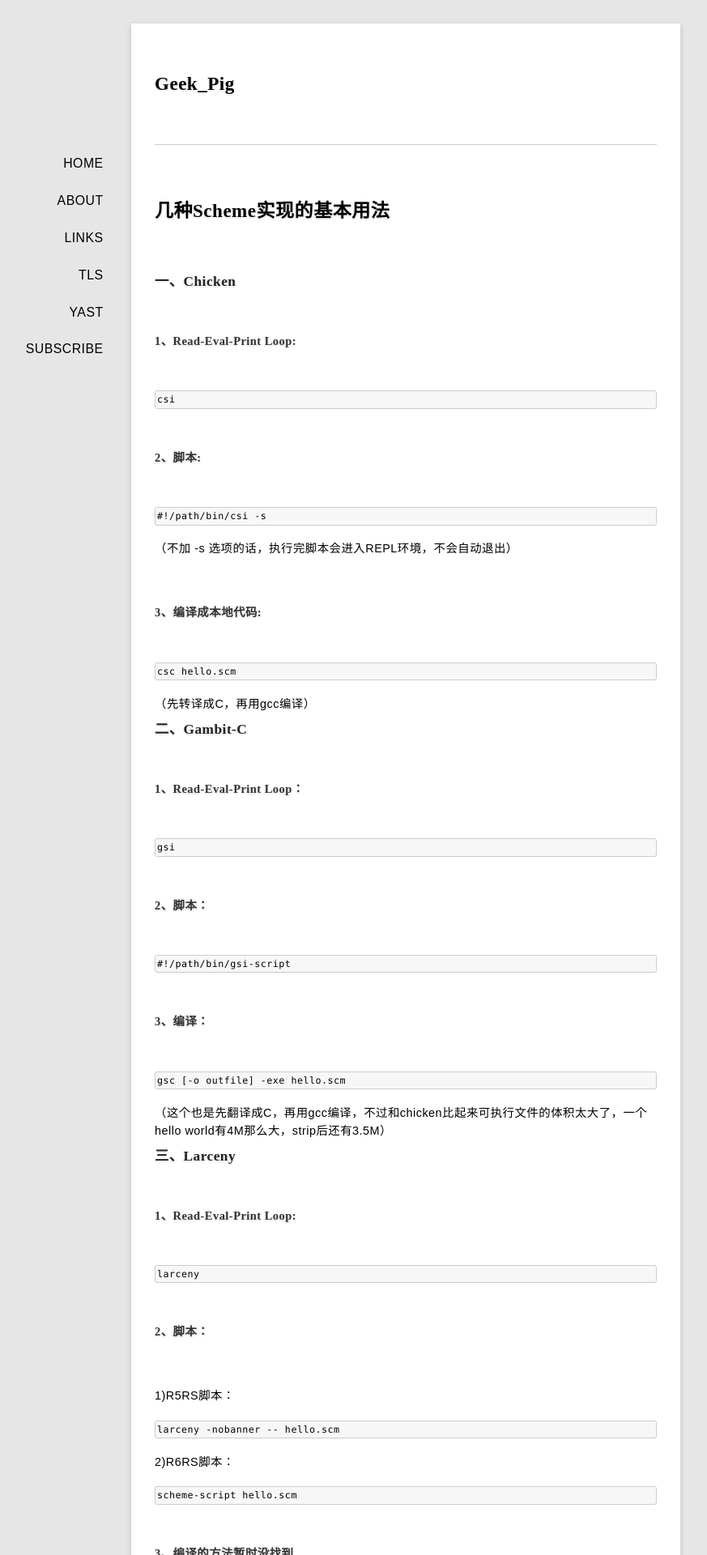
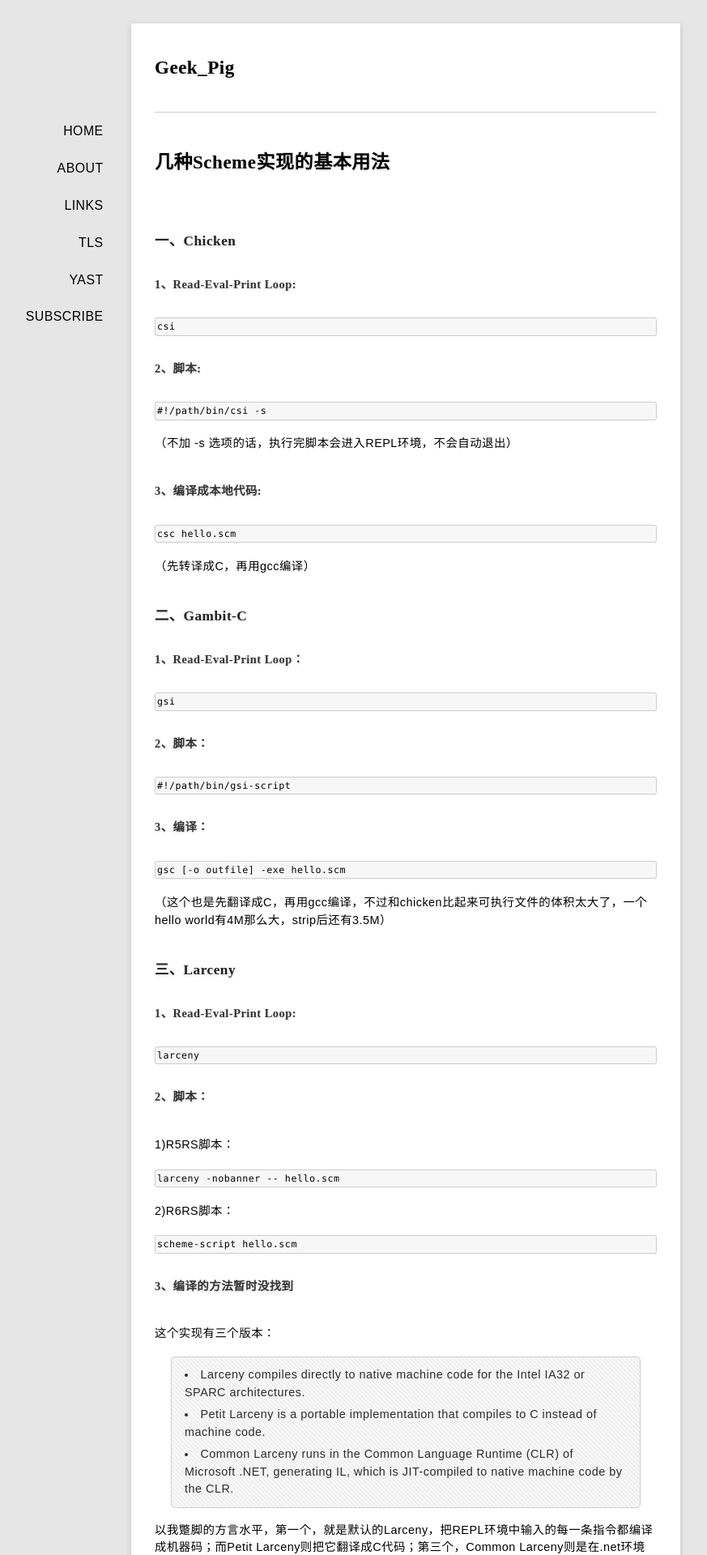
Before and after one commit to rhuichao/uternet.github.io, a Jekyll site: the page built from _posts/2014-03-16-some-scheme.md, in a window 1280 px wide. Shown: the top 1920 px of the page at 81% size, without its empty margins (139-1012 px from the left). Built offline with Jekyll 4.4.1, drawn with Linux system fonts in a browser that asks for light colours; some web fonts are replaced; Markdown is read by kramdown in place of the engine named in the settings.

Commit message:
new document posted

```diff
--- a/media/css/style.css
+++ b/media/css/style.css
@@ -219,7 +219,7 @@
     color:#000;
     line-height: 150%;
     text-shadow: 0px 1px 0px rgb(255, 255, 255), 0px 1px 2px rgba(170, 170, 170, 0.8);
-    margin: 50px 0px 50px 0px;
+    margin: 30px 0px 30px 0px;
 }
 
 h2{
@@ -228,7 +228,7 @@
     color:#111;
     line-height: 150%;
     text-shadow: 0px 1px 0px rgb(255, 255, 255), 0px 1px 2px rgba(170, 170, 170, 0.8);
-    margin: 50px 0px 50px 0px;
+    margin: 30px 0px 30px 0px;
 }
 
 h3{
@@ -237,6 +237,7 @@
     color:#222;
     line-height: 150%;
     text-shadow: 0px 1px 0px rgb(255, 255, 255), 0px 1px 2px rgba(170, 170, 170, 0.8);
+    margin: 30px 0px 30px 0px;
 }
 
 h4{
@@ -245,7 +246,7 @@
     color:#333;
     line-height: 150%;
     text-shadow: 0px 1px 0px rgb(255, 255, 255), 0px 1px 2px rgba(170, 170, 170, 0.8);
-    margin: 50px 0px 50px 0px;
+    margin: 30px 0px 30px 0px;
 }
 
 embed,object,iframe{
```
